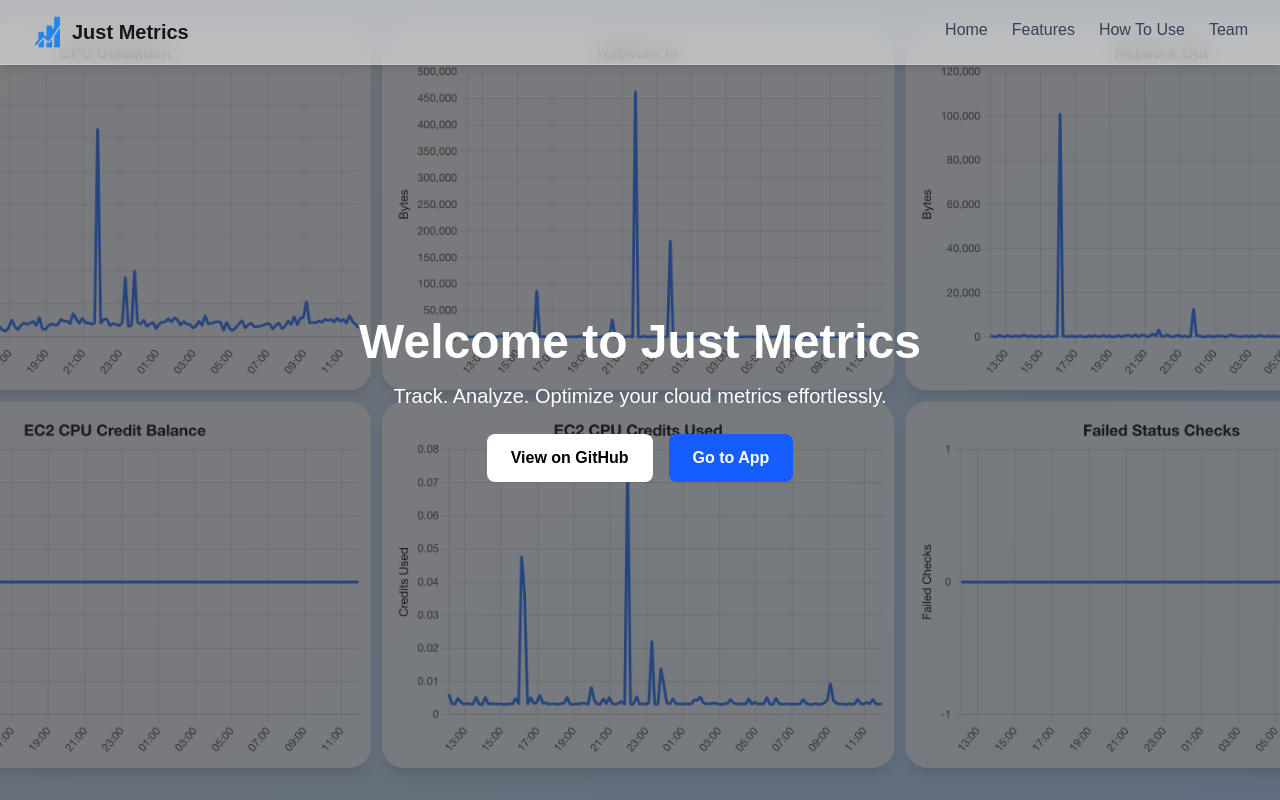
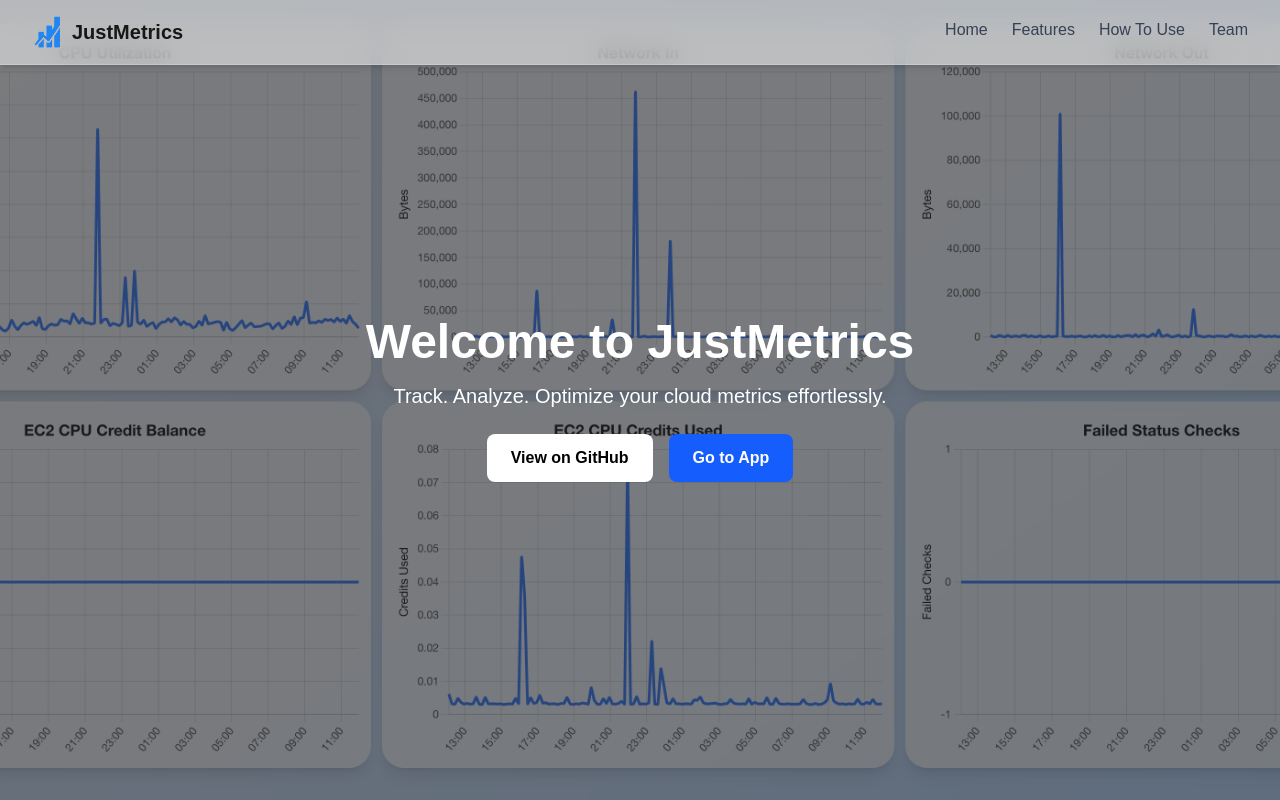
Before and after one commit to justMetrics/justMetrics, a Next.js app: page / in a window 1280 px wide. Shown: the top 800 px of the page. Built offline with nearby package versions, Linux system fonts and the light colour scheme.

Commit message:
updated all project names to JustMetrics

```diff
--- a/components/application/KeyInPut.tsx
+++ b/components/application/KeyInPut.tsx
@@ -91,7 +91,7 @@ const KeyInPut = ({
       <div className='min-h-full flex flex-col items-center rounded-3xl bg-gradient-to-br from-gray-200 to-blue-200  shadow-2xl'>
         {/* Header Section */}
         <header className='h-[25vh] flex flex-row items-center text-5xl  p-7'>
-          <h1 className=' font-thin'>Just Metrics</h1>
+          <h1 className=' font-thin'>JustMetrics</h1>
         </header>
 
         {/* Main Form Section */}
--- a/components/application/Sidebar.tsx
+++ b/components/application/Sidebar.tsx
@@ -46,7 +46,7 @@ const Sidebar = ({
           onClick={() => handleToggleSidebar()}
         >
           <FontAwesomeIcon icon={faArrowLeft} className='w-4 h-4' />
-          <span>Just Metrics</span>
+          <span>JustMetrics</span>
         </h2>
 
         <ul className='text-black space-y-1'>
--- a/components/landing/Footer.tsx
+++ b/components/landing/Footer.tsx
@@ -5,7 +5,7 @@ const Footer = () => {
   return (
     <footer className='bg-gray-800 text-white h-[200px] flex items-center justify-center'>
       <p className='text-center text-sm'>
-        © {new Date().getFullYear()} Just Metrics. All rights reserved.
+        © {new Date().getFullYear()} JustMetrics. All rights reserved.
       </p>
     </footer>
   );
--- a/components/landing/Hero.tsx
+++ b/components/landing/Hero.tsx
@@ -15,7 +15,7 @@ const Hero = () => {
 
       <div className='relative z-10 text-center px-4'>
         <h1 className='text-4xl md:text-5xl font-bold mb-4'>
-          Welcome to Just Metrics
+          Welcome to JustMetrics
         </h1>
         <p className='text-lg md:text-xl mb-6'>
           Track. Analyze. Optimize your cloud metrics effortlessly.
--- a/components/landing/Navbar.tsx
+++ b/components/landing/Navbar.tsx
@@ -23,7 +23,7 @@ const Navbar = () => {
         {/* Logo + Title */}
         <div className='flex items-center space-x-2'>
           <img className='w-8' src='./logo.png' alt='Logo' />
-          <div className='text-xl font-semibold'>Just Metrics</div>
+          <div className='text-xl font-semibold'>JustMetrics</div>
         </div>
 
         {/* Hamburger Button (mobile only) */}
```
